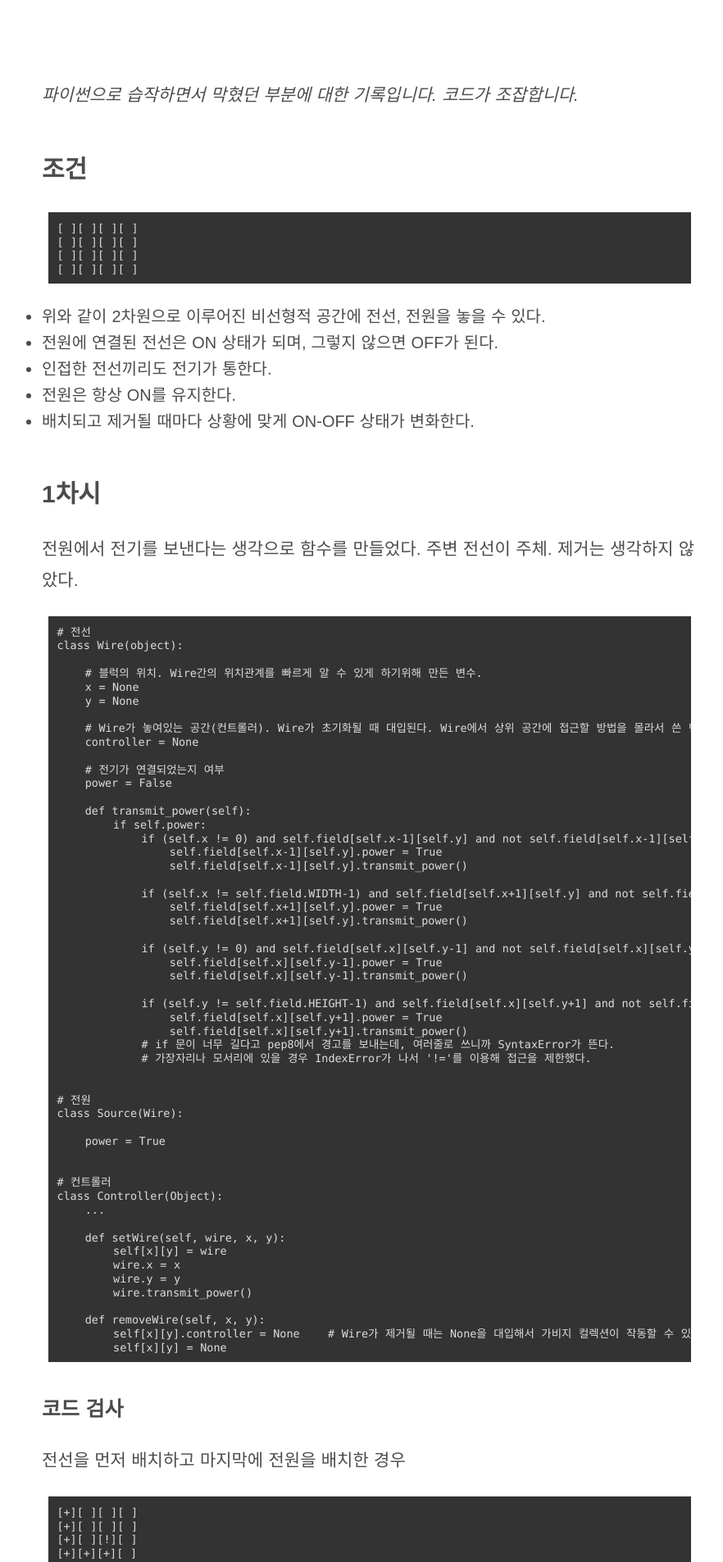
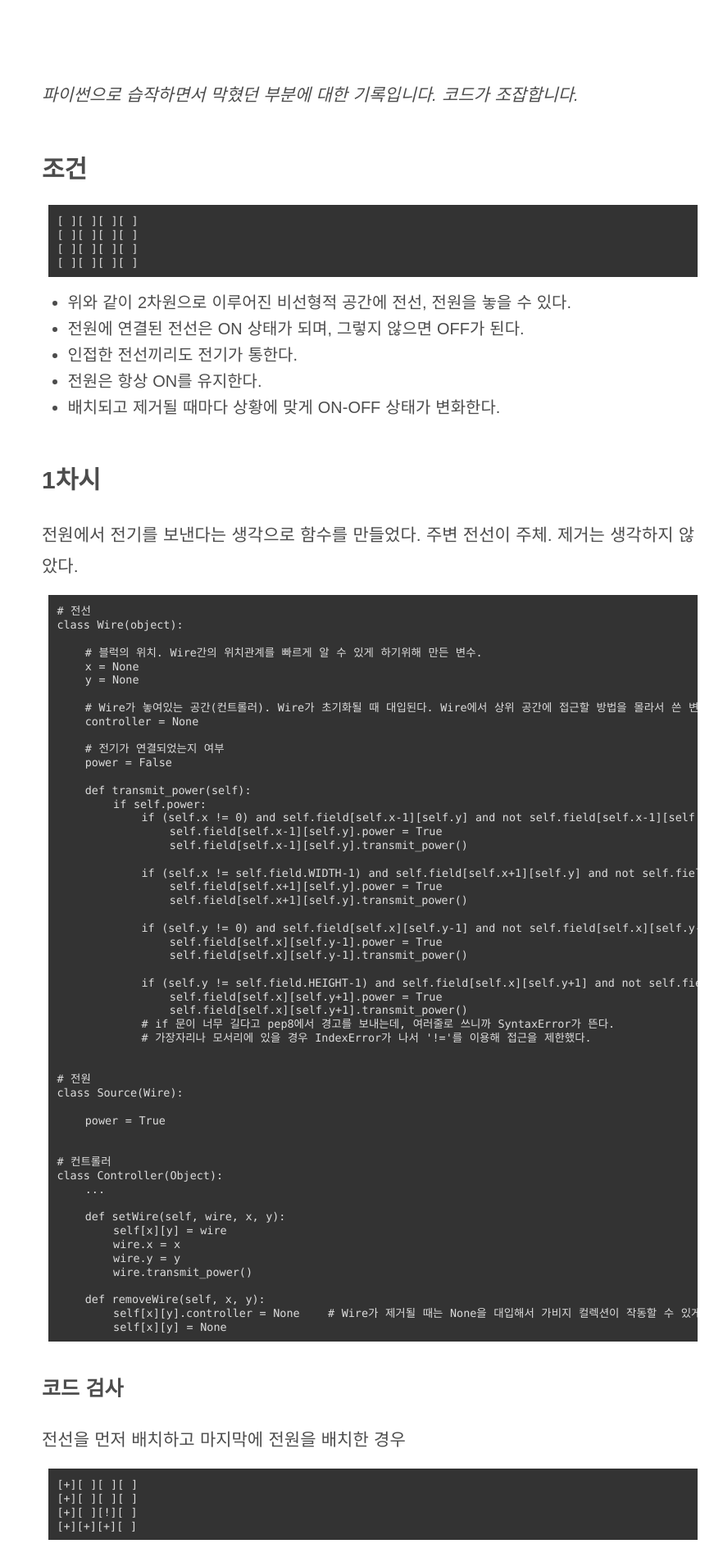
Before and after one commit to gloorx/gloorx.github.io, a Jekyll site: the page built from index.html, in a window 1280 px wide. Shown: the part 321-2227 px from the top of the page at 82% size, without its empty margins (189-1071 px from the left). Built offline with Jekyll 4.4.1, drawn with Linux system fonts in a browser that asks for light colours; some web fonts are replaced; the list of posts is cut into pages by our own code.

Commit message:
modify css-margin

```diff
--- a/_sass/_base.scss
+++ b/_sass/_base.scss
@@ -130,7 +130,7 @@ a:focus {
 }
 
 .post-body ul {
-    /*margin: 1.5em;*/
+    margin-left: 1.5em;
 }
 .post-body ol, .post-body li {
     font-size: 95%;
@@ -140,7 +140,7 @@ a:focus {
 
 .post-body pre {
     overflow: scroll;
-    margin: 1.5em 0.5em 1.5em 0.5em;
+    margin: 1.0em 0.0em 1.0em 0.5em;
     padding: 10px;
     color: #dddddd;
     background: rgba(0,0,0,0.8);
```
